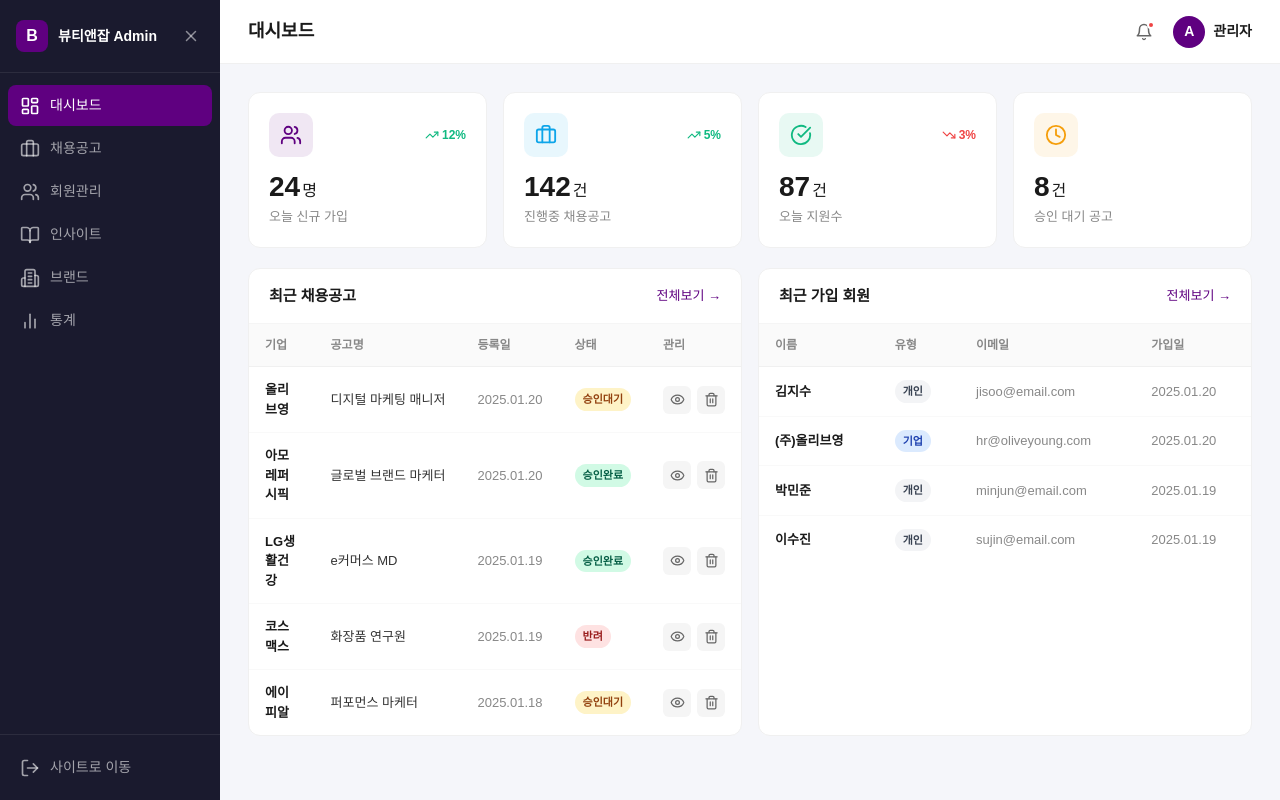
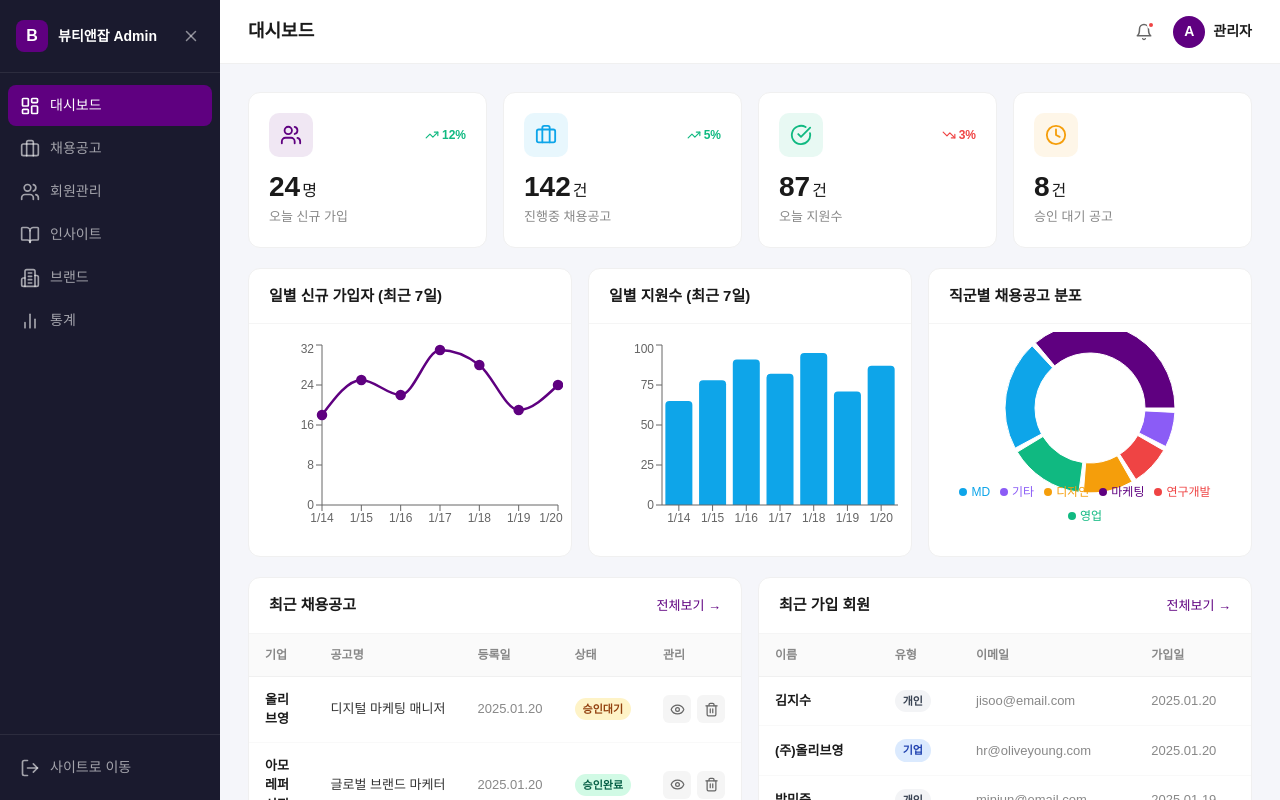
Before and after one commit to jiwone73/beauty-and-job, a Next.js app: page /admin in a window 1280 px wide. Shown: the top 800 px of the page. Built offline with nearby package versions, Linux system fonts and the light colour scheme; a web font is replaced by a local one.

Commit message:
관리자 대시보드 차트 추가 (라인/바/도넛)

```diff
--- a/app/admin/page.tsx
+++ b/app/admin/page.tsx
@@ -2,8 +2,11 @@
 
 import AdminLayout from "@/components/admin/AdminLayout";
 import Link from "next/link";
-import { Users, Briefcase, CheckCircle, Clock, TrendingUp, TrendingDown } from "lucide-react";
-import { Eye, Trash2 } from "lucide-react";
+import { Users, Briefcase, CheckCircle, Clock, TrendingUp, TrendingDown, Eye, Trash2 } from "lucide-react";
+import {
+  LineChart, Line, BarChart, Bar, PieChart, Pie, Cell,
+  XAxis, YAxis, Tooltip, ResponsiveContainer, Legend
+} from "recharts";
 
 const STATS = [
   { label: "오늘 신규 가입", value: "24", unit: "명", trend: 12, icon: Users, color: "#5f0080" },
@@ -11,6 +14,37 @@ const STATS = [
   { label: "오늘 지원수", value: "87", unit: "건", trend: -3, icon: CheckCircle, color: "#10b981" },
   { label: "승인 대기 공고", value: "8", unit: "건", trend: 0, icon: Clock, color: "#f59e0b" },
 ];
+
+const SIGNUP_DATA = [
+  { day: "1/14", 가입자: 18 },
+  { day: "1/15", 가입자: 25 },
+  { day: "1/16", 가입자: 22 },
+  { day: "1/17", 가입자: 31 },
+  { day: "1/18", 가입자: 28 },
+  { day: "1/19", 가입자: 19 },
+  { day: "1/20", 가입자: 24 },
+];
+
+const APPLY_DATA = [
+  { day: "1/14", 지원수: 65 },
+  { day: "1/15", 지원수: 78 },
+  { day: "1/16", 지원수: 91 },
+  { day: "1/17", 지원수: 82 },
+  { day: "1/18", 지원수: 95 },
+  { day: "1/19", 지원수: 71 },
+  { day: "1/20", 지원수: 87 },
+];
+
+const JOB_DIST = [
+  { name: "마케팅", value: 38 },
+  { name: "MD", value: 22 },
+  { name: "영업", value: 15 },
+  { name: "디자인", value: 10 },
+  { name: "연구개발", value: 8 },
+  { name: "기타", value: 7 },
+];
+
+const PIE_COLORS = ["#5f0080", "#0ea5e9", "#10b981", "#f59e0b", "#ef4444", "#8b5cf6"];
 
 const RECENT_JOBS = [
   { id: 1, company: "올리브영", title: "디지털 마케팅 매니저", date: "2025.01.20", status: "승인대기" },
@@ -30,6 +64,7 @@ const RECENT_MEMBERS = [
 export default function AdminDashboard() {
   return (
     <AdminLayout activeMenu="dashboard">
+      {/* 통계 카드 */}
       <div className="admin-stat-grid">
         {STATS.map((stat) => (
           <div key={stat.label} className="admin-stat-card">
@@ -50,6 +85,83 @@ export default function AdminDashboard() {
         ))}
       </div>
 
+      {/* 차트 영역 */}
+      <div className="admin-chart-grid">
+        {/* 일별 가입자 */}
+        <div className="admin-card">
+          <div className="admin-card-head">
+            <h2 className="admin-card-title">일별 신규 가입자 (최근 7일)</h2>
+          </div>
+          <div style={{ padding: "16px 8px" }}>
+            <ResponsiveContainer width="100%" height={200}>
+              <LineChart data={SIGNUP_DATA}>
+                <XAxis dataKey="day" tick={{ fontSize: 12 }} />
+                <YAxis tick={{ fontSize: 12 }} />
+                <Tooltip />
+                <Line
+                  type="monotone"
+                  dataKey="가입자"
+                  stroke="#5f0080"
+                  strokeWidth={2.5}
+                  dot={{ fill: "#5f0080", r: 4 }}
+                  activeDot={{ r: 6 }}
+                />
+              </LineChart>
+            </ResponsiveContainer>
+          </div>
+        </div>
+
+        {/* 일별 지원수 */}
+        <div className="admin-card">
+          <div className="admin-card-head">
+            <h2 className="admin-card-title">일별 지원수 (최근 7일)</h2>
+          </div>
+          <div style={{ padding: "16px 8px" }}>
+            <ResponsiveContainer width="100%" height={200}>
+              <BarChart data={APPLY_DATA}>
+                <XAxis dataKey="day" tick={{ fontSize: 12 }} />
+                <YAxis tick={{ fontSize: 12 }} />
+                <Tooltip />
+                <Bar dataKey="지원수" fill="#0ea5e9" radius={[4, 4, 0, 0]} />
+              </BarChart>
+            </ResponsiveContainer>
+          </div>
+        </div>
+
+        {/* 직군별 공고 분포 */}
+        <div className="admin-card">
+          <div className="admin-card-head">
+            <h2 className="admin-card-title">직군별 채용공고 분포</h2>
+          </div>
+          <div style={{ padding: "8px", display: "flex", alignItems: "center", justifyContent: "center" }}>
+            <ResponsiveContainer width="100%" height={200}>
+              <PieChart>
+                <Pie
+                  data={JOB_DIST}
+                  cx="50%"
+                  cy="50%"
+                  innerRadius={55}
+                  outerRadius={85}
+                  dataKey="value"
+                  paddingAngle={3}
+                >
+                  {JOB_DIST.map((_, index) => (
+                    <Cell key={index} fill={PIE_COLORS[index % PIE_COLORS.length]} />
+                  ))}
+                </Pie>
+                <Tooltip formatter={(value) => [`${value}건`, ""]} />
+                <Legend
+                  iconType="circle"
+                  iconSize={8}
+                  formatter={(value) => <span style={{ fontSize: 12 }}>{value}</span>}
+                />
+              </PieChart>
+            </ResponsiveContainer>
+          </div>
+        </div>
+      </div>
+
+      {/* 테이블 영역 */}
       <div className="admin-dashboard-grid">
         <div className="admin-card">
           <div className="admin-card-head">
```
Also changed, not shown: app/globals.css.
